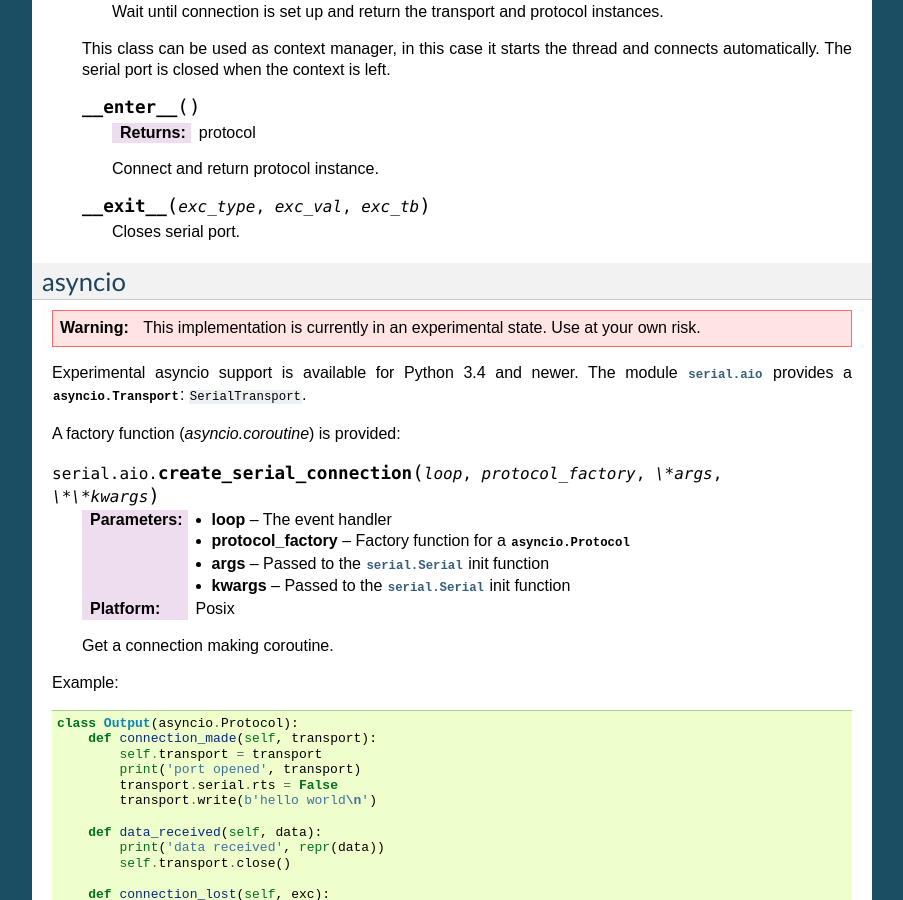
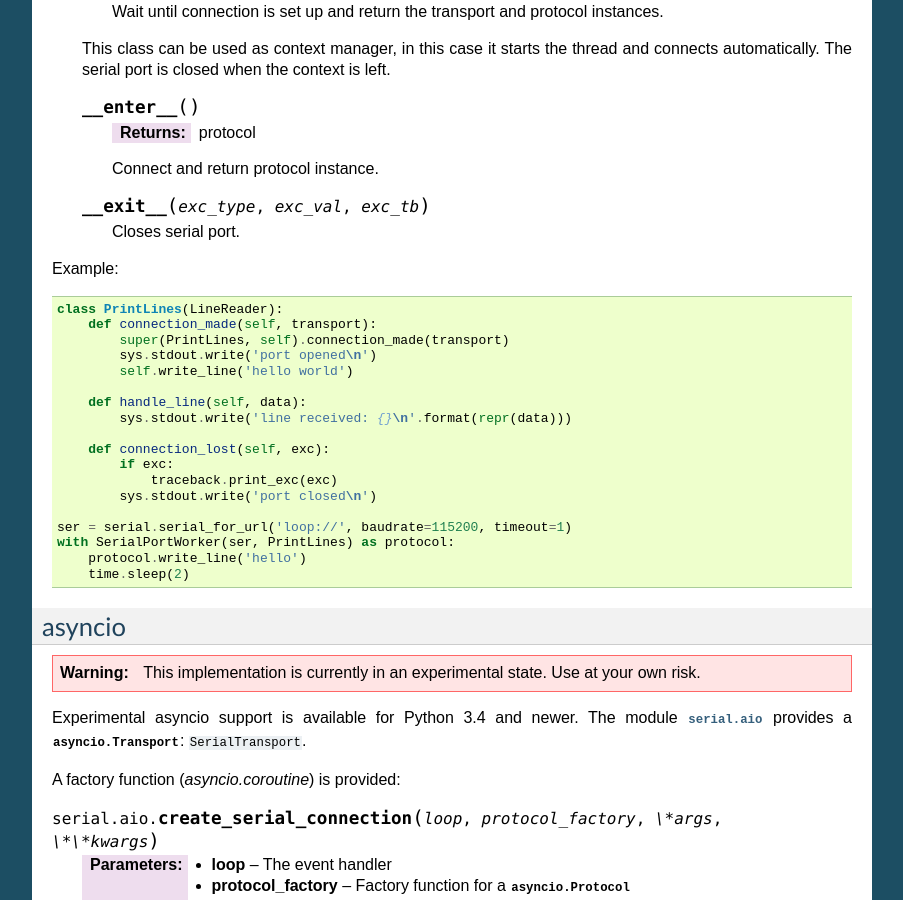
Before and after one commit to pyserial/pyserial, a Sphinx documentation site: the page built from documentation/pyserial_api.rst, in a window 1280 px wide and 900 px high, scrolled down 17479 px. Shown: the whole window, without its empty margins (198-1101 px from the left). Built offline with Sphinx 7.4.7, drawn with Linux system fonts in a browser that asks for light colours; pages that are not in the unit, such as notebooks, are missing from menus.

Commit message:
doc update (add example)

```diff
--- a/documentation/pyserial_api.rst
+++ b/documentation/pyserial_api.rst
@@ -1104,6 +1104,27 @@ This module provides classes to simplify working with threads and protocols.
 
         Closes serial port.
 
+Example::
+
+    class PrintLines(LineReader):
+        def connection_made(self, transport):
+            super(PrintLines, self).connection_made(transport)
+            sys.stdout.write('port opened\n')
+            self.write_line('hello world')
+
+        def handle_line(self, data):
+            sys.stdout.write('line received: {}\n'.format(repr(data)))
+
+        def connection_lost(self, exc):
+            if exc:
+                traceback.print_exc(exc)
+            sys.stdout.write('port closed\n')
+
+    ser = serial.serial_for_url('loop://', baudrate=115200, timeout=1)
+    with SerialPortWorker(ser, PrintLines) as protocol:
+        protocol.write_line('hello')
+        time.sleep(2)
+
 
 asyncio
 =======
```
